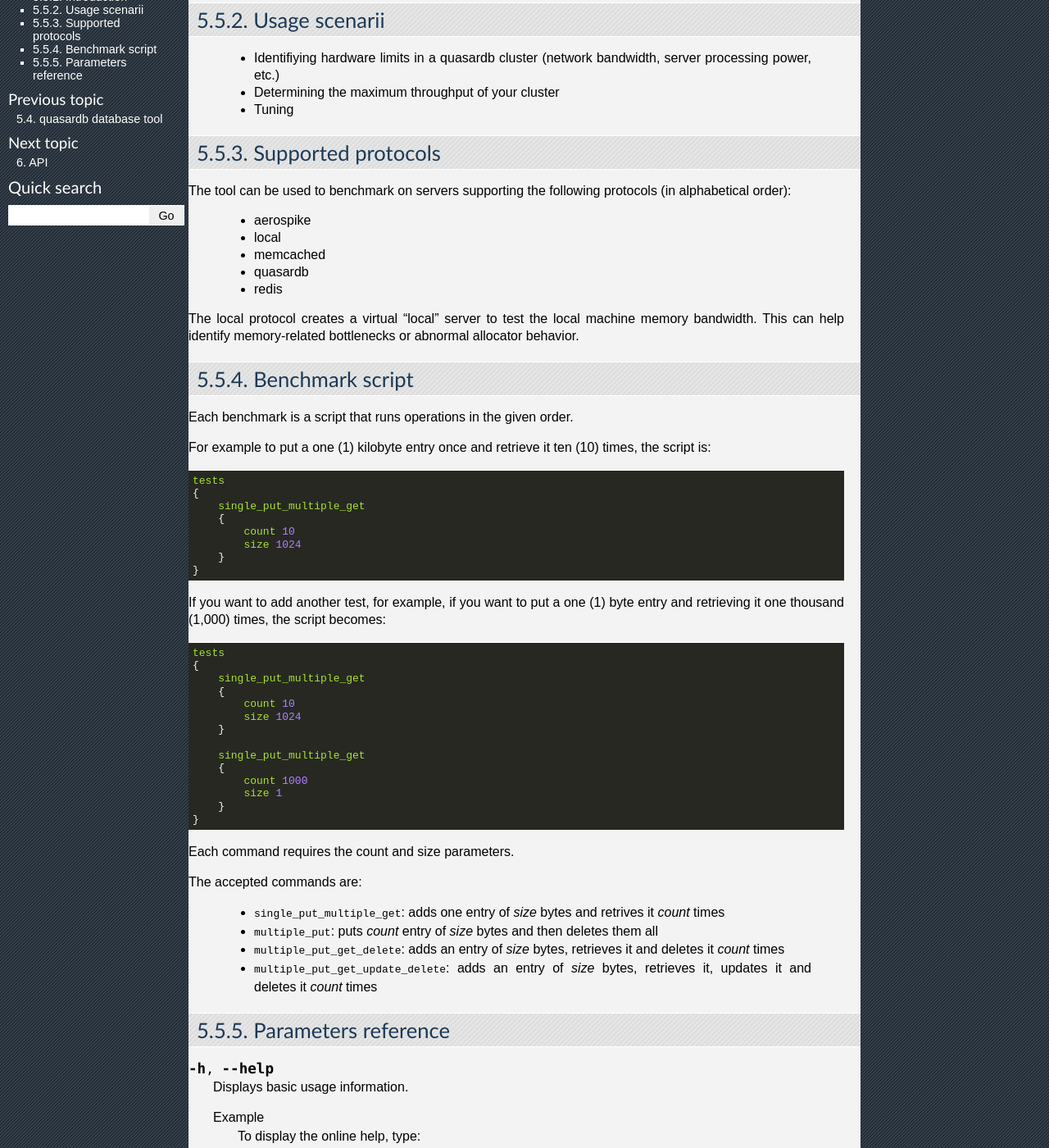
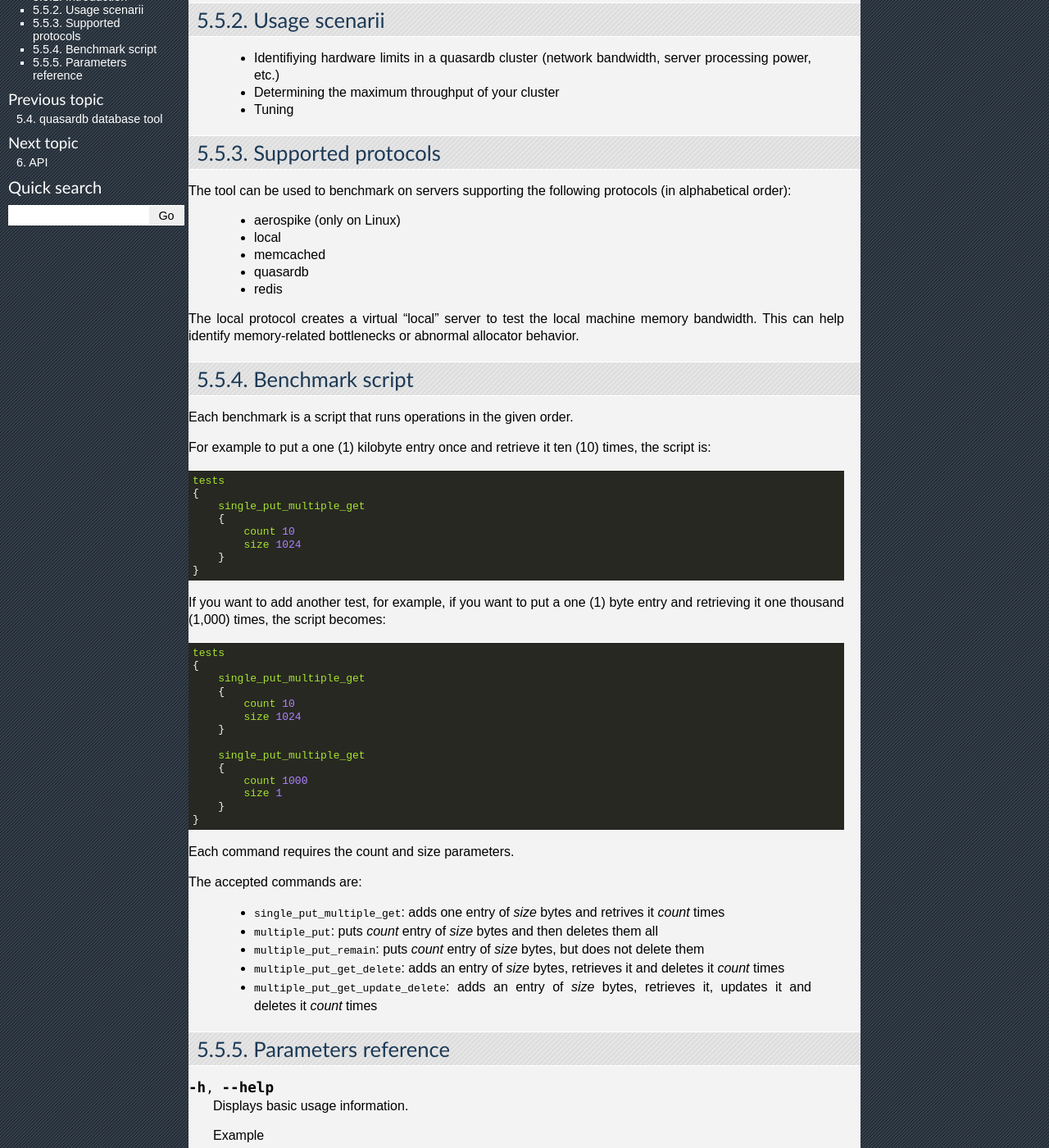
Before and after one commit to iltommi/qdb-documentation, a Sphinx documentation site: the page built from source/reference/qdb_comparison.rst, in a window 1280 px wide and 1400 px high, scrolled down 238 px. Shown: the whole window at 82% size. Built offline with Sphinx 7.4.7, drawn with Linux system fonts in a browser that asks for light colours.

Commit message:
Case 677 - Document new comparison tool feature

```diff
--- a/source/reference/qdb_comparison.rst
+++ b/source/reference/qdb_comparison.rst
@@ -20,7 +20,7 @@ Supported protocols
 
 The tool can be used to benchmark on servers supporting the following protocols (in alphabetical order):
 
- * aerospike
+ * aerospike (only on Linux)
  * local
  * memcached
  * quasardb
@@ -67,6 +67,7 @@ The accepted commands are:
 
     * ``single_put_multiple_get``: adds one entry of *size* bytes and retrives it *count* times
     * ``multiple_put``: puts *count* entry of *size* bytes and then deletes them all
+    * ``multiple_put_remain``: puts *count* entry of *size* bytes, but does not delete them
     * ``multiple_put_get_delete``: adds an entry of *size* bytes, retrieves it and deletes it *count* times
     * ``multiple_put_get_update_delete``: adds an entry of *size* bytes, retrieves it, updates it and deletes it *count* times
 
```
